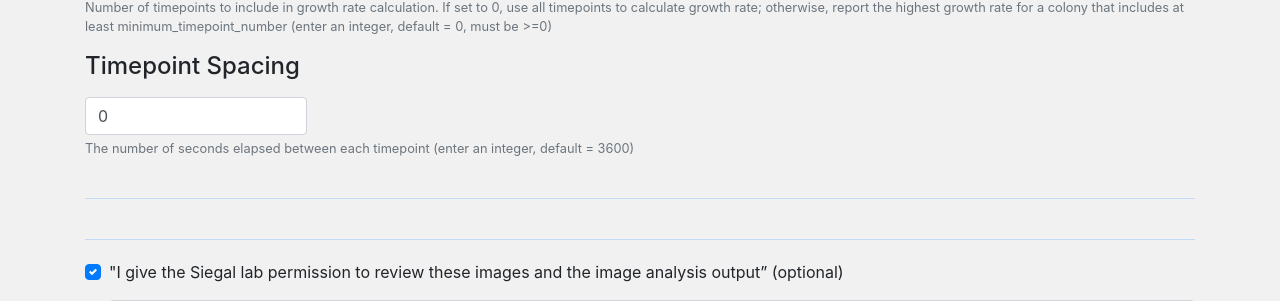
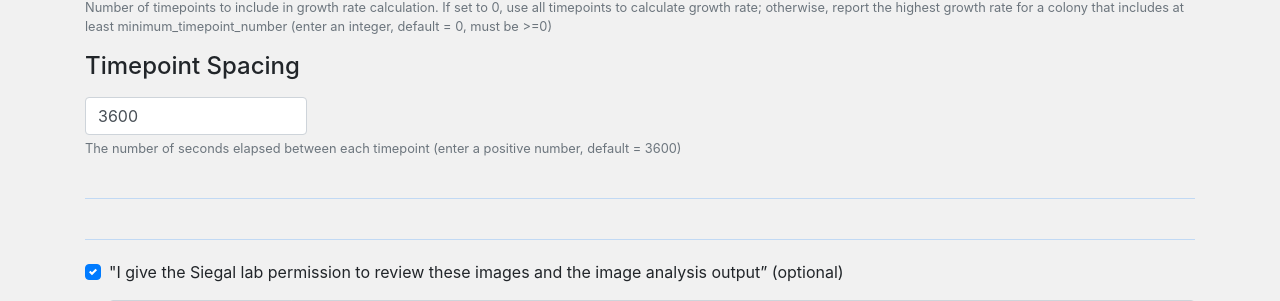
Before and after one commit to CoraJung/FlaskTodo, a Flask app: page /growth-rate in a window 1280 px wide. Shown: the part 1147-1448 px from the top of the page. Run offline with Flask 2, Linux system fonts and the light colour scheme; parts of the project's set-up code (start-up, migrations or seed data) failed here and were passed over; some libraries are stand-ins or nearby versions.

Commit message:
Fix bugs in growth rate analysis related to timepoint spacing and main channel imagetype

```diff
--- a/app/templates/public/growth_rate.html
+++ b/app/templates/public/growth_rate.html
@@ -75,9 +75,9 @@
                         <div>
                             <label><h4>Timepoint Spacing</h4></label>
 
-                            <input type="number" class="form-control" value=0  min=0 placeholder="3600" aria-label="timepoint_spacing" name="TimepointSpacing" id="timepointspacing">
+                            <input type="number" class="form-control" value=3600  min=1 placeholder="3600" aria-label="timepoint_spacing" name="TimepointSpacing" id="timepointspacing">
                             <small id="TimepointSpacingHelpBlock" class="form-text text-muted">
-                                The number of seconds elapsed between each timepoint (enter an integer, default = 3600)
+                                The number of seconds elapsed between each timepoint (enter a positive number, default = 3600)
                             </small>
                         </div>
                     </p>
--- a/app/templates/public/render_image_gr.html
+++ b/app/templates/public/render_image_gr.html
@@ -24,7 +24,7 @@
 
             <p class="lead text-justify">This movie shows any colonies that grew for at least the number of timepoints specified by <b>growth_window_timepoints</b></p>
 
-            <img src= "{{movie_url}}" width="800" alt="<b>No movie created; likely due to lack of growing colonies tracked, see boundary_ims in full data folder for details</b>">
+            <img src= "{{movie_url}}" width="800" alt="No movie created; likely due to lack of growing colonies tracked, see boundary_ims in full data folder for details">
 
             <br>
             <br>
--- a/app/views.py
+++ b/app/views.py
@@ -382,7 +382,7 @@ def upload_image_gr():
     run_default_growth_rate_analysis(input_path=input_path, output_path=output_path,
         total_timepoint_num=total_timepoint_num, hole_fill_area=hole_fill_area, cleanup=cleanup,
         max_proportion_exposed_edge=max_proportion_exposed_edge,
-        timepoint_spacing=timepoint_spacing, main_channel_imagetype=main_channel_imagetype,
+        timepoint_spacing=timepoint_spacing, main_channel_imagetype=image_type,
         growth_window_timepoints=growth_window_timepoints, total_xy_position_num=1,
         im_file_extension=extension
         )
```
